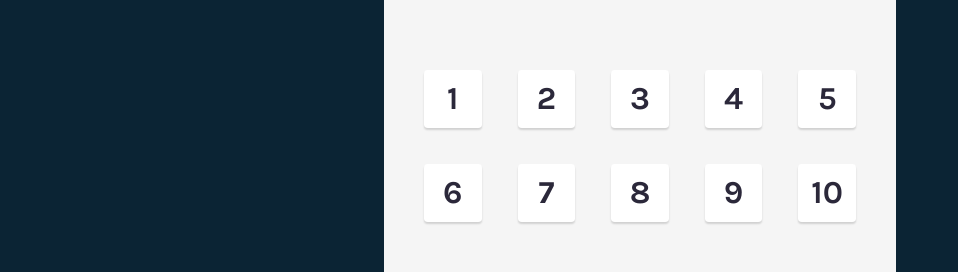
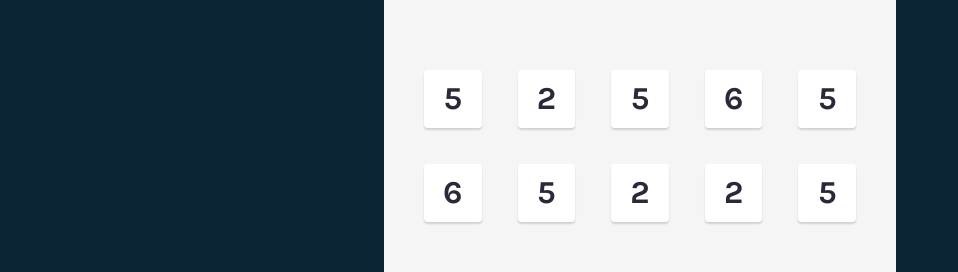
Before and after one commit to octavian-sn/tenzies-game, a React (Create React App) app: page / in a window 1280 px wide. Shown: the part 135-407 px from the top of the page, without its empty margins (0-958 px from the left). Built offline with nearby package versions, Linux system fonts and the light colour scheme.

Commit message:
Refactor app component to render random die components

```diff
--- a/package.json
+++ b/package.json
@@ -9,6 +9,7 @@
     "react": "^18.2.0",
     "react-dom": "^18.2.0",
     "react-scripts": "5.0.1",
+    "uniqid": "^5.4.0",
     "web-vitals": "^2.1.4"
   },
   "scripts": {
--- a/src/App.jsx
+++ b/src/App.jsx
@@ -1,22 +1,24 @@
 import React, { Component } from 'react';
 import Die from './components/Die';
+import uniqid from 'uniqid';
 
 function App() {
+  const [numbers, setNumbers] = React.useState(renderDice());
+
+  function renderDice() {
+    const numbers = [];
+    for (let i = 0; i < 10; i++) {
+      numbers.push(Math.floor(Math.random() * (6 - 1 + 1) + 1));
+    }
+    return numbers;
+  }
+
+  const dices = numbers.map((number) => <Die value={number} key={uniqid()} />);
+
   return (
     <div id="project">
       <main>
-        <div className="dice-container">
-          <Die value="1" />
-          <Die value="2" />
-          <Die value="3" />
-          <Die value="4" />
-          <Die value="5" />
-          <Die value="6" />
-          <Die value="7" />
-          <Die value="8" />
-          <Die value="9" />
-          <Die value="10" />
-        </div>
+        <div className="dice-container">{dices}</div>
       </main>
       ;
     </div>
```
Also changed, not shown: 1 other file (tests, documents, lock files or other folders).
